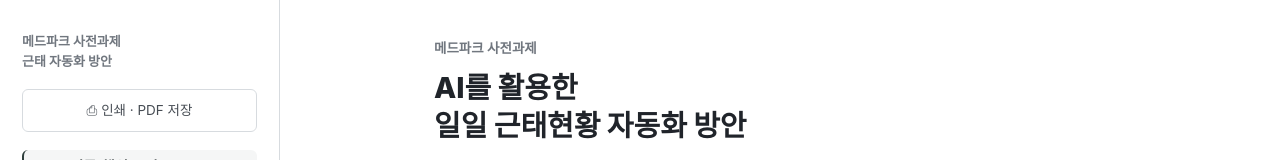
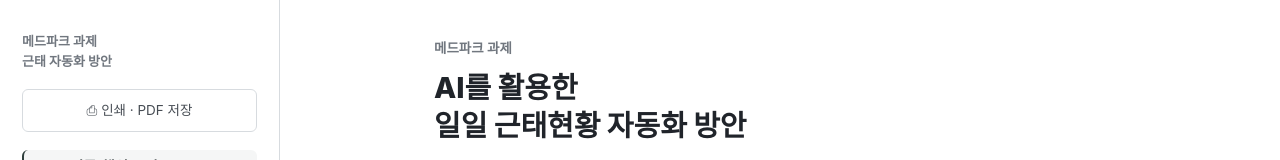
Before and after one commit to yurielk82/ref-hub, a Next.js app: page /medpark in a window 1280 px wide. Shown: the top 160 px of the page. Built offline with nearby package versions, Linux system fonts and the light colour scheme; a web font is replaced by a local one.

Commit message:
docs(medpark): rename title from "사전과제" to "과제"
The company refers to it simply as 과제, so drop the "사전" qualifier in
the cover kicker, sidebar brand, page <title>, and css header comment.

Co-Authored-By: Claude Opus 4.8 (1M context) <noreply@anthropic.com>

```diff
--- a/app/(submission)/medpark/medpark.css
+++ b/app/(submission)/medpark/medpark.css
@@ -1,4 +1,4 @@
-/* 메드파크 사전과제 - 가독성 우선 단순 문서.
+/* 메드파크 과제 - 가독성 우선 단순 문서.
    텍스트와 표 중심, 장식 요소는 최소화. 전역 오염을 막기 위해
    모든 선택자를 .mpdoc 로 스코프. (변수명은 유지하되 값은 톤다운 -
    컴포넌트의 인라인 style이 var() 를 그대로 참조하기 때문.) */
--- a/app/(submission)/medpark/page.tsx
+++ b/app/(submission)/medpark/page.tsx
@@ -8,7 +8,7 @@ import { Section09, Section10, Section11 } from '@/components/medpark/doc/sectio
 import { AppendixSection } from '@/components/medpark/doc/appendix-section'
 
 export const metadata: Metadata = {
-  title: '메드파크 사전과제 - 근태 자동화',
+  title: '메드파크 과제 - 근태 자동화',
   description: 'AI를 활용한 일일 근태현황 자동화 방안',
   robots: { index: false, follow: false },
 }
--- a/components/medpark/doc/cover.tsx
+++ b/components/medpark/doc/cover.tsx
@@ -91,7 +91,7 @@ export function Cover() {
   return (
     <Sheet>
       <div className="cover" id="mptop">
-        <div className="kicker">메드파크 사전과제</div>
+        <div className="kicker">메드파크 과제</div>
         <h1>
           AI를 활용한
           <br />
--- a/components/medpark/doc/nav.tsx
+++ b/components/medpark/doc/nav.tsx
@@ -48,7 +48,7 @@ export function MedparkNav() {
   return (
     <nav className="mpnav" aria-label="목차">
       <div className="brand">
-        메드파크 사전과제
+        메드파크 과제
         <br />
         근태 자동화 방안
       </div>
```
